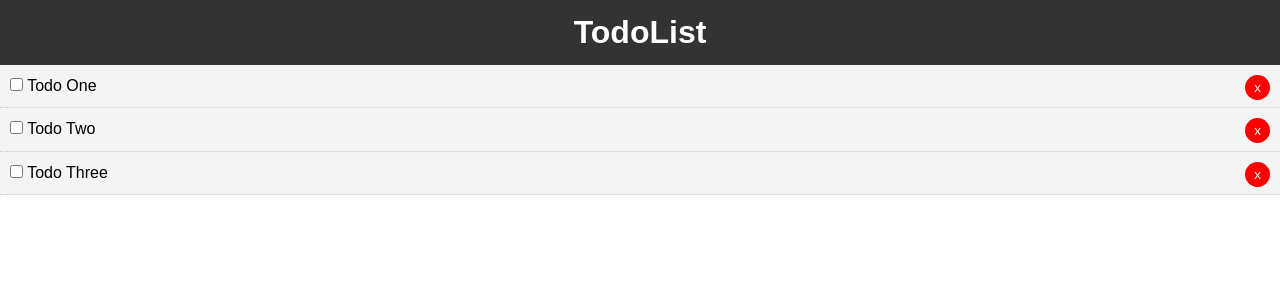
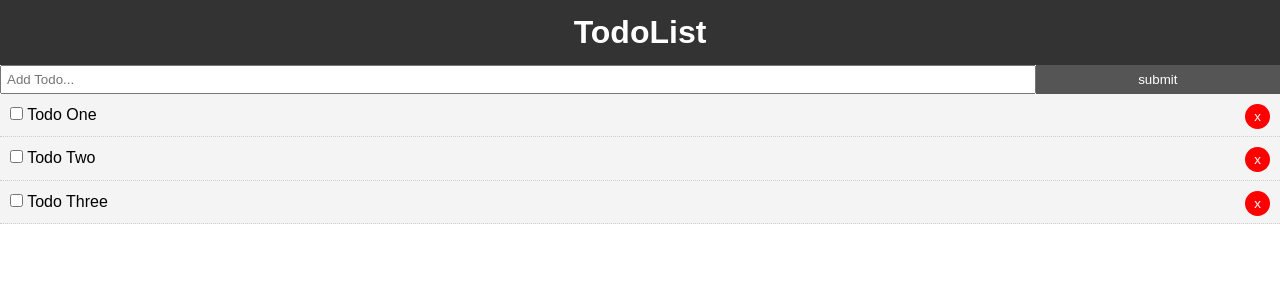
Before and after one commit to CortoMaltese3/ToDoList, a Vue app: page / in a window 1280 px wide. Shown: the top 300 px of the page. Built offline with nearby package versions, Linux system fonts and the light colour scheme.

Commit message:
added new Todo item function

```diff
--- a/package.json
+++ b/package.json
@@ -8,6 +8,7 @@
     "lint": "vue-cli-service lint"
   },
   "dependencies": {
+    "uuid": "^3.3.2",
     "vue": "^2.5.21"
   },
   "devDependencies": {
--- a/src/App.vue
+++ b/src/App.vue
@@ -1,6 +1,7 @@
 <template>
   <div id="app">
     <Header />
+    <AddTodo v-on:add-todo="AddTodo" />
     <Todos v-bind:todos="todos" v-on:del-todo="deleteTodo"/>
   </div>
 </template>
@@ -8,12 +9,14 @@
 <script>
 import Header from './components/Layout/Header';
 import Todos from './components/Todos';
+import AddTodo from './components/AddTodo';
 
 export default {
   name: 'app',
   components: {
     Header,
-    Todos
+    Todos,
+    AddTodo
   },
   data(){
     return{
@@ -39,6 +42,10 @@
   methods:{
     deleteTodo(id){
       this.todos = this.todos.filter(todo => todo.id !==id);
+    },
+    AddTodo(newTodo){
+      //spread opperator
+      this.todos = [...this.todos, newTodo];
     }
   }
 }
@@ -55,4 +62,17 @@
     font-family: Arial, Helvetica, sans-serif;
     line-height: 1.4;
   }
+
+  .btn{
+    display: inline-block;
+    border: none;
+    background: #555;
+    color: #fff;
+    padding: 7px 20px;
+    cursor: pointer;
+  }
+
+  .btn:hover{
+    background: #666;
+  }
 </style>
--- /dev/null
+++ b/src/components/AddTodo.vue
@@ -0,0 +1,48 @@
+<template>
+    <div>
+        <form @submit="addTodo">
+            <input type="text" v-model="title" name="title" placeholder="Add Todo...">
+            <input type="submit" value="submit" class="btn">
+        </form>
+    </div>
+</template>
+
+<script>
+import uuid from 'uuid';
+export default {
+    name: "AddTodo",
+    data(){
+        return {
+            title:''
+        }
+    },
+    //constructor for new todo item
+    methods:{
+        addTodo(e){
+            e.preventDefault();
+            const newTodo = {
+                id:uuid.v4(),
+                title: this.title,
+                completed:false
+            }
+            // Send up to parent
+            this.$emit('add-todo', newTodo);
+        }
+    }
+}
+</script>
+
+<style scoped>
+    form{
+        display: flex;
+    }
+
+    input[type="text"]{
+        flex:10;
+        padding: 5px;
+    }
+
+    input[type="submit"]{
+        flex:2;
+    }
+</style>
```
Also changed, not shown: 2 other files (tests, documents, lock files or other folders).
